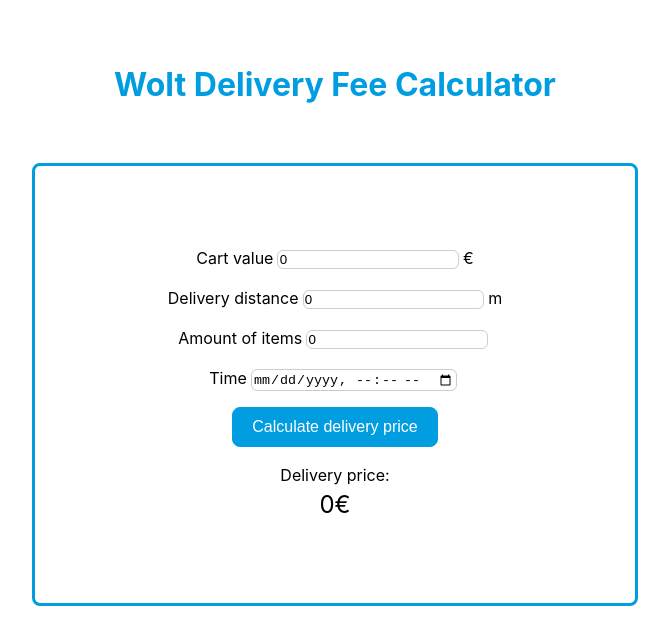
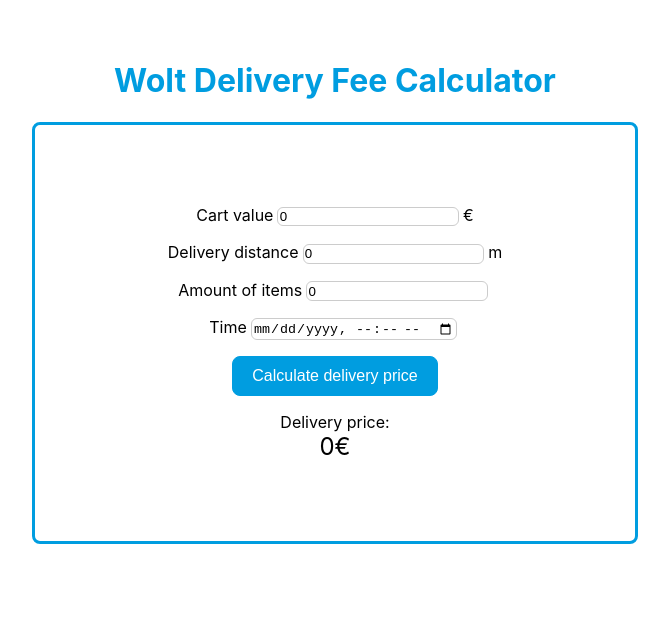
Before and after one commit to ito-miyuki/delivery-fee-calculator, a React app: page / in a window 1280 px wide. Shown: the top 644 px of the page, without its empty margins (305-974 px from the left). Built offline with nearby package versions, Linux system fonts and the light colour scheme; the HTML template or start-up script is replaced by a standard one.

Commit message:
Fixed paddin, margin, height so that a whole thing can fit in a screen without scrolling

```diff
--- a/src/components/Form.css
+++ b/src/components/Form.css
@@ -9,8 +9,6 @@
     height: auto;
     width: 100%;
     max-width: 600px;
-    padding: 2rem auto;
-    margin: 2rem auto;
 }
 
 #form{
--- a/src/index.css
+++ b/src/index.css
@@ -1,8 +1,8 @@
 :root {
   font-family: Inter, ystem-ui, Avenir, Helvetica, Arial, sans-serif;
-  line-height: 1.5;
   font-weight: 400;
   color: black;
   background-color: white;
   font-synthesis: none; /* when there is no bold/italic etc in the specified font, it doesn't do anything*/
+  height: 100%;
 }
```
